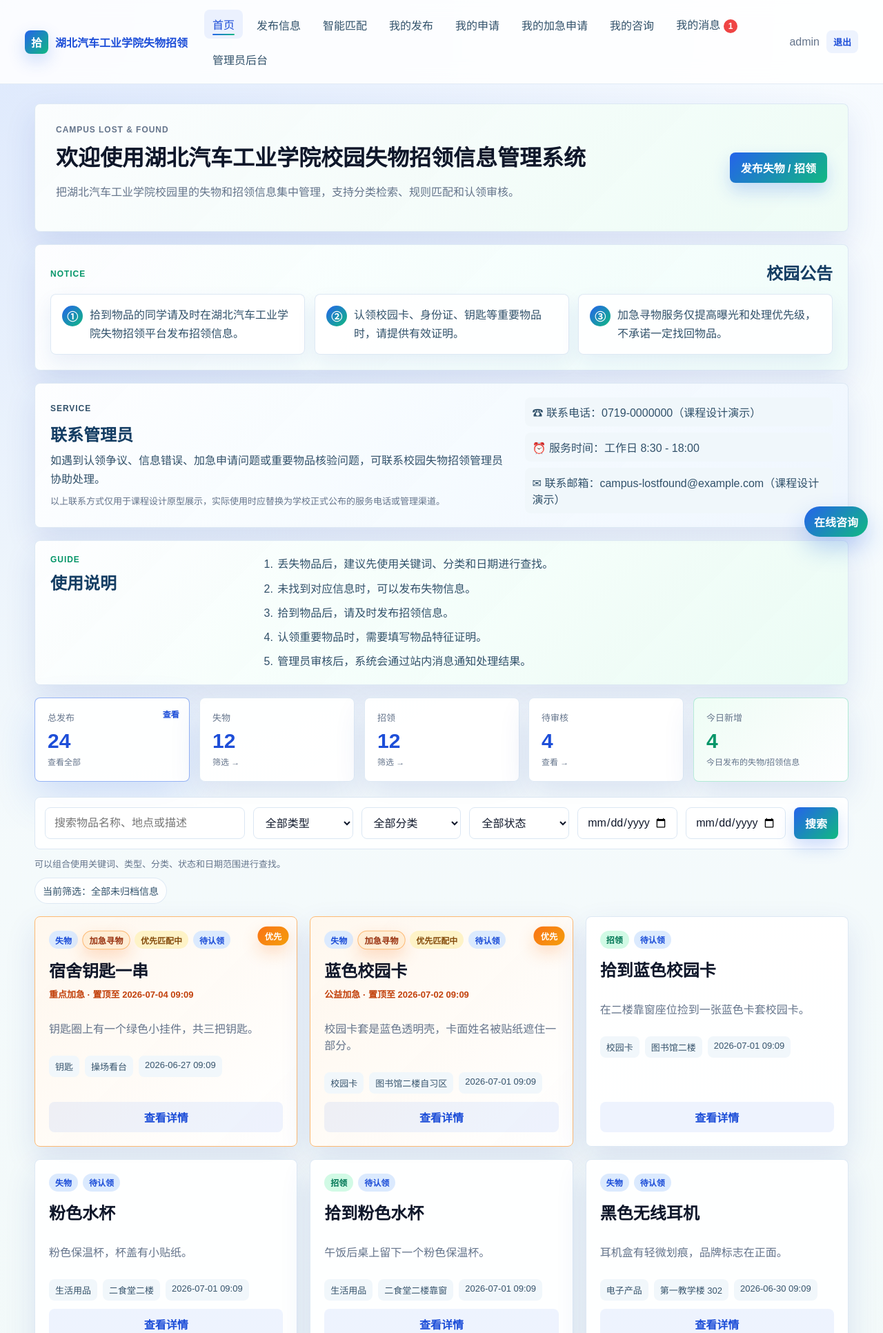
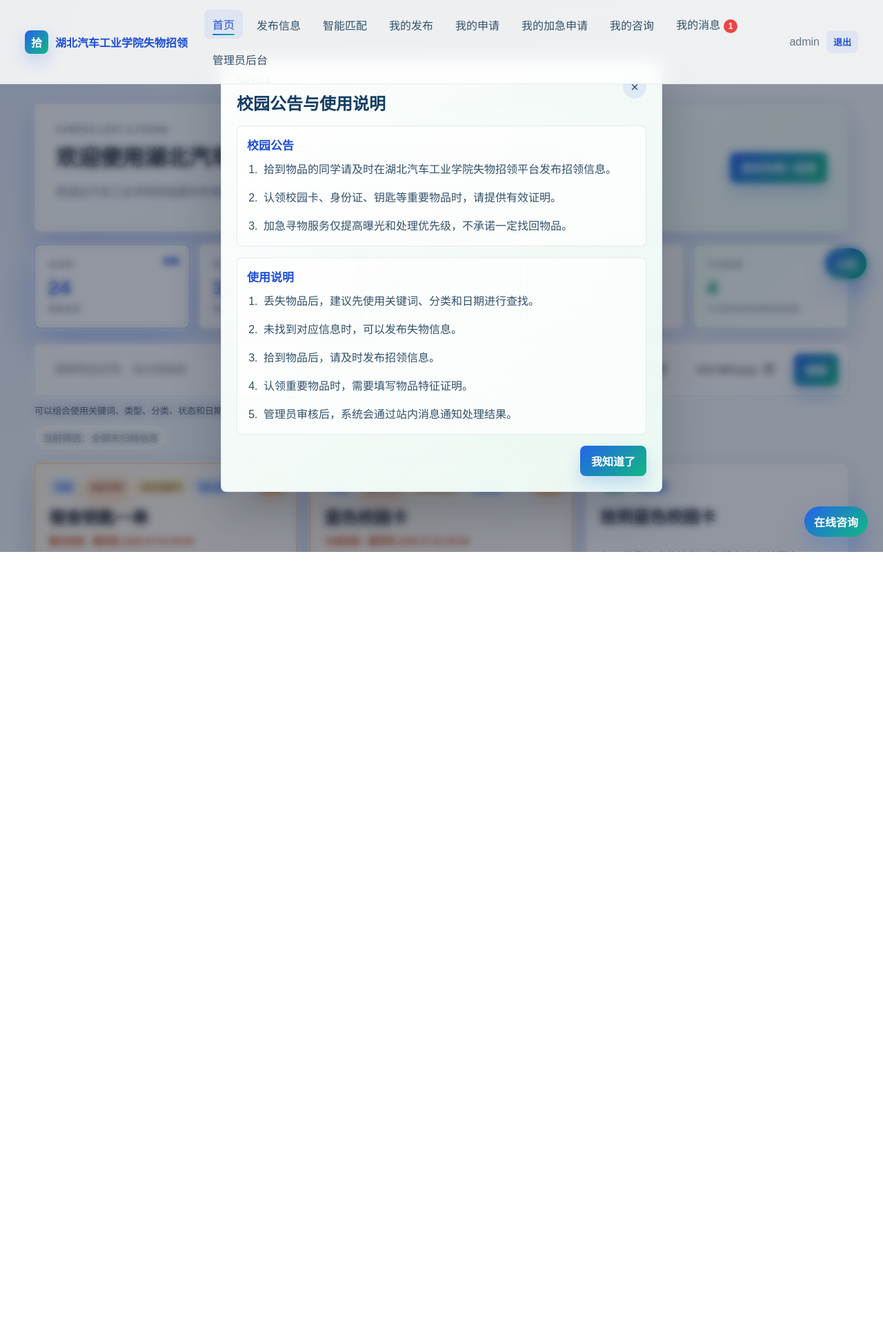
Before and after one commit to fyx722384-commits/campus_lost_found, a Flask app: page / in a window 1280 px wide. Shown: the top 1932 px of the page at 69% size. After the commit the page ends 800 px from the top, so only its background shows below. Run offline with Flask 3, Linux system fonts and the light colour scheme; the visitor is signed in with stand-in values (Sample User, id 1); data comes from the database, SQL or seed files in the repository; data that the repository does not hold is empty.

Commit message:
Simplify homepage layout and move notices to modal

```diff
--- a/static/css/style.css
+++ b/static/css/style.css
@@ -725,6 +725,157 @@ th {
     overflow-wrap: anywhere;
 }
 
+.notice-float-btn {
+    position: fixed;
+    top: 45%;
+    right: 24px;
+    z-index: 88;
+    min-height: 40px;
+    padding: 10px 14px;
+    border: 0;
+    border-radius: 999px;
+    color: #fff;
+    font: inherit;
+    font-weight: 800;
+    background: linear-gradient(135deg, var(--blue), var(--green));
+    box-shadow: 0 16px 34px rgba(37, 99, 235, 0.24);
+    cursor: pointer;
+    transition: transform 0.18s ease, box-shadow 0.2s ease, filter 0.2s ease;
+}
+
+.notice-float-btn:hover {
+    transform: translateY(-2px);
+    box-shadow: 0 20px 40px rgba(37, 99, 235, 0.3);
+    filter: saturate(1.06);
+}
+
+.notice-float-btn:active {
+    transform: translateY(0) scale(0.96);
+}
+
+.campus-notice-modal {
+    position: fixed;
+    inset: 0;
+    z-index: 130;
+    display: grid;
+    place-items: center;
+    padding: 24px 16px;
+    opacity: 0;
+    pointer-events: none;
+    transition: opacity 0.2s ease;
+}
+
+.campus-notice-modal.is-open {
+    opacity: 1;
+    pointer-events: auto;
+}
+
+.campus-notice-backdrop {
+    position: absolute;
+    inset: 0;
+    background: rgba(15, 23, 42, 0.45);
+    backdrop-filter: blur(6px);
+}
+
+.campus-notice-dialog {
+    position: relative;
+    z-index: 1;
+    display: grid;
+    gap: 16px;
+    width: min(640px, calc(100vw - 32px));
+    max-width: calc(100vw - 32px);
+    max-height: calc(100vh - 48px);
+    overflow-y: auto;
+    padding: 22px;
+    border: 1px solid rgba(219, 231, 243, 0.95);
+    border-radius: var(--radius);
+    background:
+        linear-gradient(135deg, rgba(255, 255, 255, 0.98), rgba(239, 253, 246, 0.96)),
+        linear-gradient(135deg, rgba(37, 99, 235, 0.08), rgba(16, 185, 129, 0.08));
+    box-shadow: 0 28px 70px rgba(15, 23, 42, 0.24);
+    transform: translateY(8px) scale(0.96);
+    transition: transform 0.2s ease;
+}
+
+.campus-notice-modal.is-open .campus-notice-dialog {
+    animation: scaleIn 0.24s ease both;
+    transform: translateY(0) scale(1);
+}
+
+.campus-notice-header {
+    display: flex;
+    align-items: start;
+    justify-content: space-between;
+    gap: 14px;
+}
+
+.campus-notice-header h2 {
+    margin: 0;
+    color: #143d63;
+    font-size: 24px;
+}
+
+.campus-notice-header button {
+    display: inline-grid;
+    place-items: center;
+    flex: 0 0 auto;
+    width: 34px;
+    height: 34px;
+    border: 0;
+    border-radius: 999px;
+    color: #31516a;
+    background: rgba(37, 99, 235, 0.1);
+    font-size: 20px;
+    cursor: pointer;
+    transition: background 0.2s ease, transform 0.15s ease;
+}
+
+.campus-notice-header button:hover {
+    background: rgba(37, 99, 235, 0.16);
+}
+
+.campus-notice-header button:active {
+    transform: scale(0.94);
+}
+
+.campus-notice-list {
+    display: grid;
+    gap: 12px;
+    margin: 0;
+    padding-left: 20px;
+    color: #31516a;
+    line-height: 1.8;
+}
+
+.campus-notice-list li {
+    padding-left: 4px;
+    overflow-wrap: anywhere;
+}
+
+.campus-notice-section {
+    display: grid;
+    gap: 10px;
+    padding: 14px;
+    border: 1px solid rgba(219, 231, 243, 0.82);
+    border-radius: 8px;
+    background: rgba(255, 255, 255, 0.72);
+}
+
+.campus-notice-section h3 {
+    margin: 0;
+    color: var(--blue-dark);
+    font-size: 17px;
+}
+
+.campus-notice-actions {
+    display: flex;
+    justify-content: flex-end;
+}
+
+body.notice-modal-open {
+    overflow: hidden;
+}
+
 .helper-card {
     display: grid;
     grid-template-columns: minmax(180px, 0.35fr) minmax(0, 1fr);
@@ -2117,6 +2268,37 @@ th {
         padding: 13px;
     }
 
+    .notice-float-btn {
+        top: auto;
+        right: 10px;
+        bottom: calc(62px + env(safe-area-inset-bottom));
+        min-height: 38px;
+        padding: 8px 12px;
+        font-size: 13px;
+    }
+
+    .campus-notice-dialog {
+        gap: 14px;
+        padding: 18px;
+    }
+
+    .campus-notice-header h2 {
+        font-size: 22px;
+    }
+
+    .campus-notice-list {
+        gap: 10px;
+        font-size: 14px;
+    }
+
+    .campus-notice-section {
+        padding: 12px;
+    }
+
+    .campus-notice-actions .btn {
+        width: 100%;
+    }
+
     .contact-card {
         grid-template-columns: 1fr;
         gap: 12px;
--- a/templates/index.html
+++ b/templates/index.html
@@ -10,54 +10,41 @@
     <a class="btn btn-primary" href="{{ url_for('publish') }}">发布失物 / 招领</a>
 </section>
 
-<section class="notice-board animate-in">
-    <div class="notice-header">
+<button class="notice-float-btn" type="button" data-notice-open>公告</button>
+
+<div class="campus-notice-modal" data-campus-notice aria-hidden="true" role="dialog" aria-modal="true" aria-labelledby="campus-notice-title">
+    <div class="campus-notice-backdrop" data-notice-close></div>
+    <section class="campus-notice-dialog" role="document">
+        <div class="campus-notice-header">
+            <div>
                 <p class="eyebrow">Notice</p>
-        <h2>校园公告</h2>
+                <h2 id="campus-notice-title">校园公告与使用说明</h2>
             </div>
-    <div class="notice-grid">
-        <article class="notice-card">
-            <span>①</span>
-            <p>拾到物品的同学请及时在湖北汽车工业学院失物招领平台发布招领信息。</p>
-        </article>
-        <article class="notice-card">
-            <span>②</span>
-            <p>认领校园卡、身份证、钥匙等重要物品时，请提供有效证明。</p>
-        </article>
-        <article class="notice-card">
-            <span>③</span>
-            <p>加急寻物服务仅提高曝光和处理优先级，不承诺一定找回物品。</p>
-        </article>
+            <button type="button" aria-label="关闭校园公告" data-notice-close>×</button>
         </div>
-</section>
-
-<section class="contact-card home-contact-card animate-in">
-    <div class="contact-card-main">
-        <p class="eyebrow">Service</p>
-        <h2>联系管理员</h2>
-        <p>如遇到认领争议、信息错误、加急申请问题或重要物品核验问题，可联系校园失物招领管理员协助处理。</p>
-        <p class="contact-demo-note">以上联系方式仅用于课程设计原型展示，实际使用时应替换为学校正式公布的服务电话或管理渠道。</p>
+        <div class="campus-notice-section">
+            <h3>校园公告</h3>
+            <ol class="campus-notice-list">
+                <li>拾到物品的同学请及时在湖北汽车工业学院失物招领平台发布招领信息。</li>
+                <li>认领校园卡、身份证、钥匙等重要物品时，请提供有效证明。</li>
+                <li>加急寻物服务仅提高曝光和处理优先级，不承诺一定找回物品。</li>
+            </ol>
         </div>
-    <div class="contact-list">
-        <span>☎ 联系电话：0719-0000000（课程设计演示）</span>
-        <span>⏰ 服务时间：工作日 8:30 - 18:00</span>
-        <span>✉ 联系邮箱：campus-lostfound@example.com（课程设计演示）</span>
-    </div>
-</section>
-
-<section class="helper-card usage-guide-card animate-in">
-    <div class="helper-card-heading">
-        <p class="eyebrow">Guide</p>
-        <h2>使用说明</h2>
-    </div>
-    <ol class="guide-list">
+        <div class="campus-notice-section">
+            <h3>使用说明</h3>
+            <ol class="campus-notice-list">
                 <li>丢失物品后，建议先使用关键词、分类和日期进行查找。</li>
                 <li>未找到对应信息时，可以发布失物信息。</li>
                 <li>拾到物品后，请及时发布招领信息。</li>
                 <li>认领重要物品时，需要填写物品特征证明。</li>
                 <li>管理员审核后，系统会通过站内消息通知处理结果。</li>
             </ol>
+        </div>
+        <div class="campus-notice-actions">
+            <button class="btn btn-primary" type="button" data-notice-close>我知道了</button>
+        </div>
     </section>
+</div>
 
 <section class="stats-grid compact">
     <a class="stat-card stat-link {% if filters.get('stat') == 'all' or not active_filters %}active{% endif %}" href="{{ url_for('index', stat='all') }}">
```
Also changed, not shown: static/js/main.js (+59 -0 lines). Lines whose indentation alone changed are shown as unchanged.
